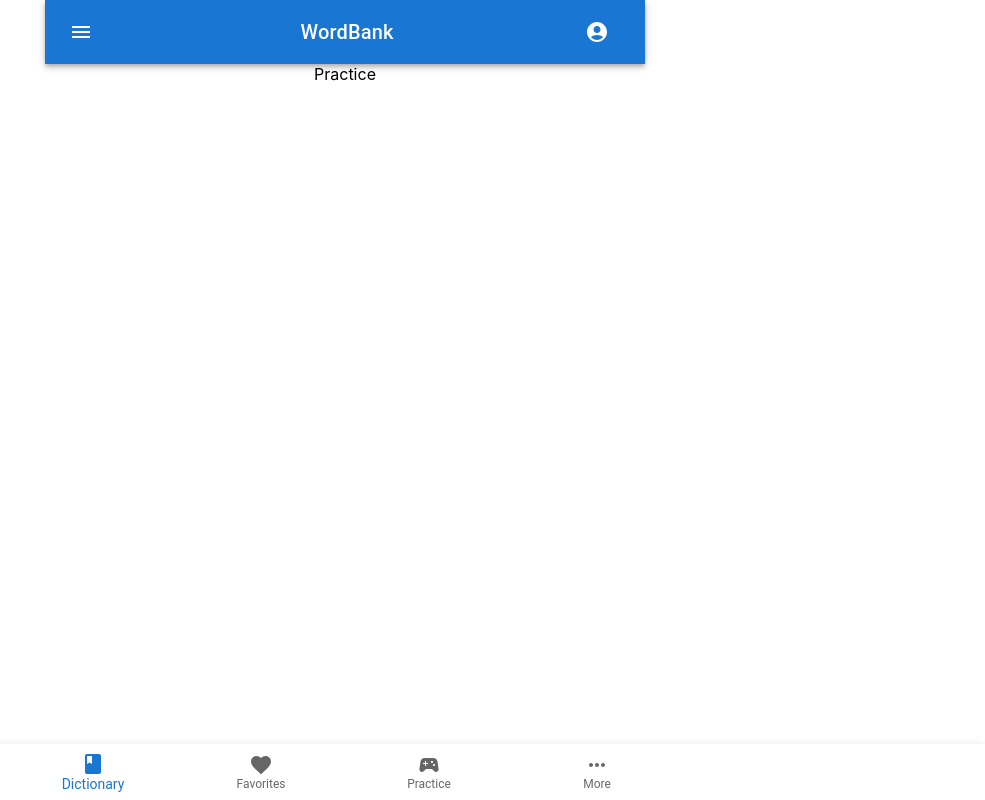
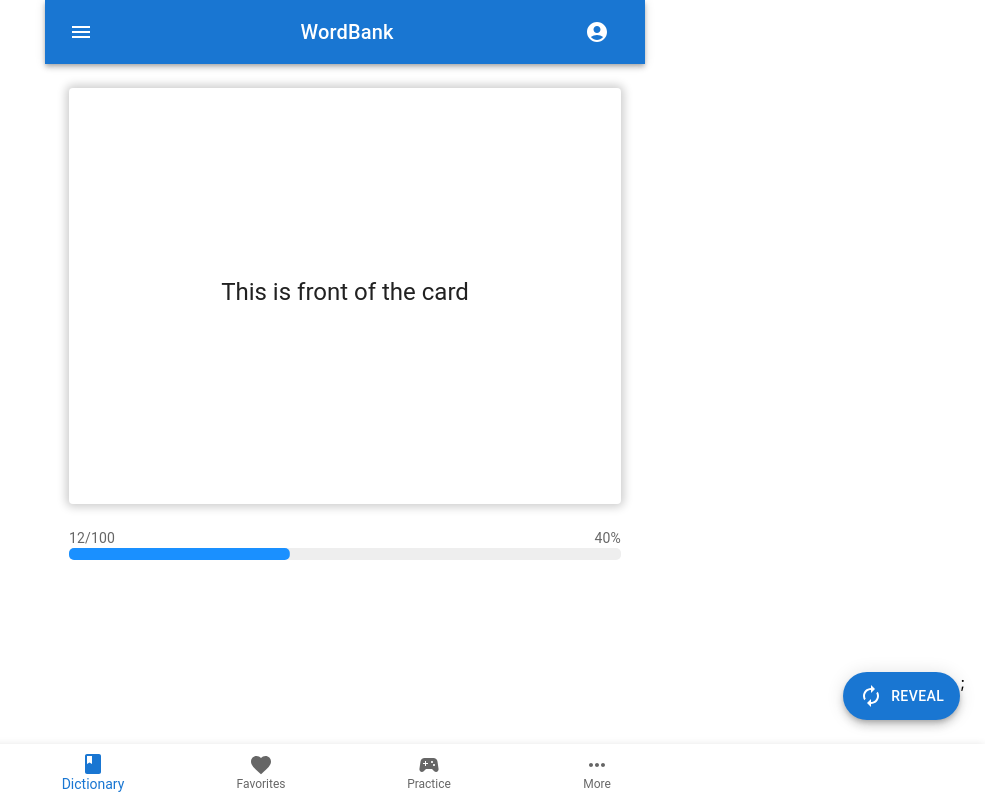
Before and after one commit to minnaingou/wordbank, a React (Create React App) app: page /practice in a window 1280 px wide. Shown: the whole page, without its empty margins (295-1280 px from the left). Built offline with nearby package versions, Linux system fonts and the light colour scheme.

Commit message:
WIP: added practice UI

```diff
--- a/package.json
+++ b/package.json
@@ -12,6 +12,7 @@
     "@testing-library/user-event": "^12.8.3",
     "axios": "^0.21.4",
     "react": "^17.0.2",
+    "react-card-flip": "^1.1.3",
     "react-dom": "^17.0.2",
     "react-redux": "^7.2.5",
     "react-router-dom": "^5.3.0",
--- /dev/null
+++ b/src/components/Practice/FlipCard/FlipCard.js
@@ -0,0 +1,43 @@
+import React from "react";
+import ReactCardFlip from "react-card-flip";
+import Card from "@mui/material/Card";
+import CardContent from "@mui/material/CardContent";
+import Typography from "@mui/material/Typography";
+import Box from "@mui/material/Box";
+
+const FlipCard = (props) => {
+  const cardContentSx = {
+    minHeight: "47vh",
+    display: "flex",
+    justifyContent: "center",
+    alignItems: "center",
+  };
+
+  const cardSx = {
+    boxShadow: "0px 0px 10px 3px rgba(0,0,0,0.2)",
+  };
+
+  return (
+    <Box sx={{ margin: 3, alignItems: "center" }}>
+      <ReactCardFlip isFlipped={props.flip} flipDirection="horizontal">
+        <Card sx={cardSx}>
+          <CardContent sx={cardContentSx}>
+            <Typography variant="h5" component="div">
+              {props.front.question}
+            </Typography>
+          </CardContent>
+        </Card>
+
+        <Card sx={cardSx}>
+          <CardContent sx={cardContentSx}>
+            <Typography variant="h5" component="div">
+              {props.back.answer}
+            </Typography>
+          </CardContent>
+        </Card>
+      </ReactCardFlip>
+    </Box>
+  );
+};
+
+export default FlipCard;
--- /dev/null
+++ b/src/components/Practice/RatingButtonGroup/RatingButtonGroup.js
@@ -0,0 +1,93 @@
+import React from "react";
+import Fab from "@mui/material/Fab";
+import AutorenewIcon from "@mui/icons-material/Autorenew";
+import ThumbUpIcon from "@mui/icons-material/ThumbUp";
+import ThumbDownIcon from "@mui/icons-material/ThumbDown";
+import BlockIcon from "@mui/icons-material/Block";
+import { Stack } from "@mui/material";
+
+import styles from "./RatingButtonGroup.module.css";
+
+const RatingButtonGroup = (props) => {
+  const ratingButtons = [];
+  if (props.flipped) {
+    ratingButtons.push({
+      name: "negative",
+      color: "inherit",
+      sx: {
+        bgcolor: "#ff1744",
+        "&:hover": {
+          bgcolor: "#ff1744",
+        },
+      },
+      icon: <ThumbDownIcon />,
+      clicked: () => {
+        props.clicked();
+      },
+    });
+    ratingButtons.push({
+      name: "skip",
+      color: "inherit",
+      sx: {
+        bgcolor: "#ffc400",
+        "&:hover": {
+          bgcolor: "#ffc400",
+        },
+      },
+      icon: <BlockIcon />,
+      clicked: () => {
+        props.clicked();
+      },
+    });
+    ratingButtons.push({
+      name: "positive",
+      color: "inherit",
+      sx: {
+        bgcolor: "#00a152",
+        "&:hover": {
+          bgcolor: "#00a152",
+        },
+      },
+      icon: <ThumbUpIcon />,
+      clicked: () => {
+        props.clicked();
+      },
+    });
+  } else {
+    ratingButtons.push({
+      name: "reveal",
+      color: "primary",
+      variant: "extended",
+      icon: (
+        <>
+          <AutorenewIcon sx={{ mr: 1 }} />
+          Reveal
+        </>
+      ),
+      clicked: () => {
+        props.clicked();
+      },
+    });
+  }
+
+  return (
+    <div>
+      <Stack direction="row" spacing={2} className={styles.Fab}>
+        {ratingButtons.map((button) => (
+          <Fab
+            onClick={button.clicked}
+            key={button.name}
+            color={button.color}
+            variant={button.variant}
+            sx={{ ...button.sx, color: "white" }}
+          >
+            {button.icon}
+          </Fab>
+        ))}
+        ;
+      </Stack>
+    </div>
+  );
+};
+
+export default RatingButtonGroup;
--- /dev/null
+++ b/src/components/Practice/RatingButtonGroup/RatingButtonGroup.module.css
@@ -0,0 +1,8 @@
+.Fab {
+  margin: 0px !important;
+  top: auto !important;
+  right: 20px !important;
+  bottom: 80px !important;
+  left: auto !important;
+  position: fixed !important;
+}
--- /dev/null
+++ b/src/components/UI/ProgressBar/ProgressBar.js
@@ -0,0 +1,53 @@
+import React from "react";
+import LinearProgress, {
+  linearProgressClasses,
+} from "@mui/material/LinearProgress";
+import Typography from "@mui/material/Typography";
+import { styled } from "@mui/material/styles";
+import { Stack } from "@mui/material";
+
+const BorderLinearProgress = styled(LinearProgress)(({ theme }) => ({
+  height: 12,
+  borderRadius: 5,
+  [`&.${linearProgressClasses.colorPrimary}`]: {
+    backgroundColor:
+      theme.palette.grey[theme.palette.mode === "light" ? 200 : 800],
+  },
+  [`& .${linearProgressClasses.bar}`]: {
+    borderRadius: 5,
+    backgroundColor: theme.palette.mode === "light" ? "#1a90ff" : "#308fe8",
+  },
+}));
+
+const ProgressBar = (props) => {
+  return (
+    <div style={{ display: "flex", justifyContent: "center" }}>
+      <Stack
+        sx={{
+          flexGrow: 1,
+          marginLeft: 3,
+          marginRight: 3,
+        }}
+        direction="column"
+      >
+        <div>
+          <Typography
+            sx={{ float: "left" }}
+            variant="body2"
+            color="text.secondary"
+          >
+            12/100
+          </Typography>
+          <Typography
+            sx={{ float: "right" }}
+            variant="body2"
+            color="text.secondary"
+          >{`${Math.round(40)}%`}</Typography>
+        </div>
+        <BorderLinearProgress variant="determinate" value={40} />
+      </Stack>
+    </div>
+  );
+};
+
+export default ProgressBar;
--- a/src/containers/Practice/Practice.js
+++ b/src/containers/Practice/Practice.js
@@ -1,11 +1,26 @@
-import React from 'react'
+import React, { useState } from "react";
+import FlipCard from "../../components/Practice/FlipCard/FlipCard";
+import ProgressBar from "../../components/UI/ProgressBar/ProgressBar";
+import RatingButtonGroup from "../../components/Practice/RatingButtonGroup/RatingButtonGroup";
 
 const Practice = () => {
-    return (
-        <div>
-            Practice
-        </div>
-    )
-}
+  const [isFlipped, setFlipped] = useState(false);
 
-export default Practice
+  const onFabHandler = () => {
+    setFlipped(!isFlipped);
+  };
+
+  return (
+    <>
+      <FlipCard
+        flip={isFlipped}
+        front={{ question: "This is front of the card" }}
+        back={{ answer: "This is back of the card" }}
+      />
+      <ProgressBar />
+      <RatingButtonGroup clicked={onFabHandler} flipped={isFlipped} />
+    </>
+  );
+};
+
+export default Practice;
```
Also changed, not shown: 1 other file (tests, documents, lock files or other folders).
